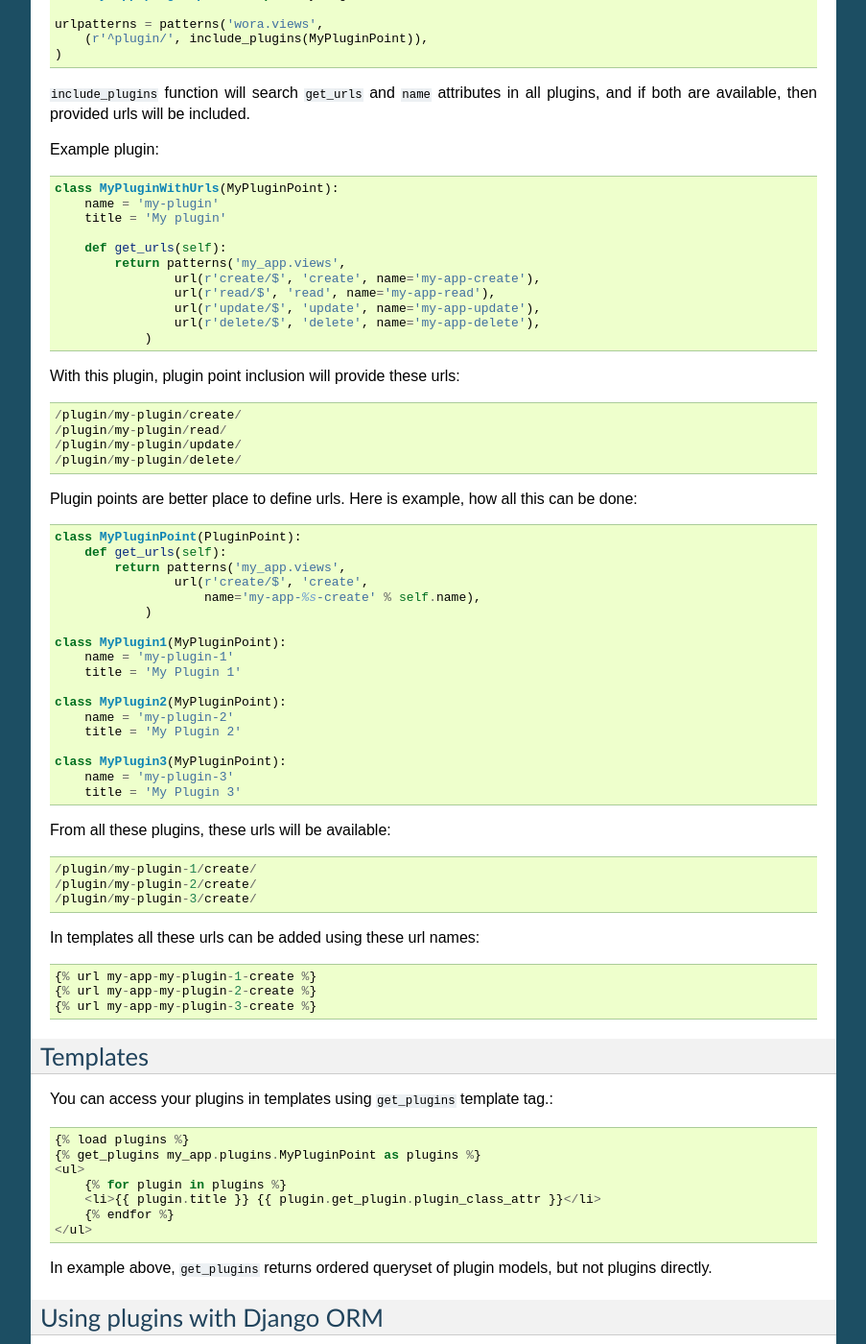
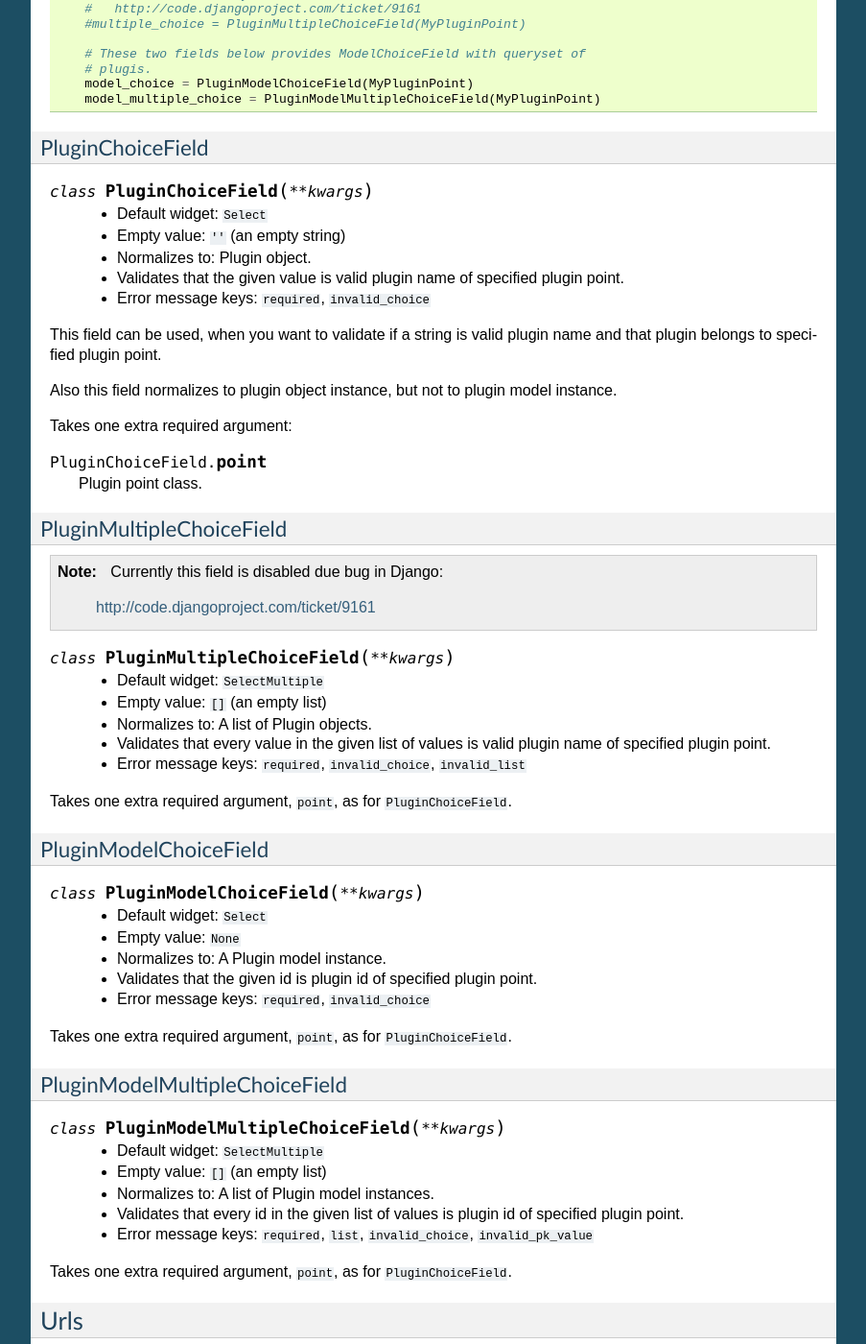
Before and after one commit to krischer/django-plugins, a Sphinx documentation site: the page built from docs/index.rst, in a window 1280 px wide and 1400 px high, scrolled down 4452 px. Shown: the whole window at 96% size, without its empty margins (198-1101 px from the left). Built offline with Sphinx 7.4.7, drawn with Linux system fonts in a browser that asks for light colours; some of the changed text lies outside the part shown.

Commit message:
Updated documentation.

```diff
--- a/docs/index.rst
+++ b/docs/index.rst
@@ -221,6 +221,27 @@ assigned to model instances::
 
 Also there is ``ManyPluginField``, for many-to-many relation.
 
+PluginField
+~~~~~~~~~~~
+
+.. class:: PluginField(point, [**options])
+
+This field is simply foreign key to ``Plugin`` model.
+
+Takes one extra required argument:
+
+.. attribute:: ForeignKey.point
+
+    Plugin point class.
+
+
+ManyPluginField
+~~~~~~~~~~~~~~~
+
+.. class:: ManyPluginField(point, [**options])
+
+Takes one extra required argument, ``point``, as for ``PluginField``.
+
 Form fields
 -----------
 
@@ -237,19 +258,86 @@ forms::
     class MyForm(forms.Form):
         # Two fields below provides simple ChoiceField with choices of plugins.
         choice = PluginChoiceField(MyPluginPoint)
-        multiple_choice = PluginMultipleChoiceField(MyPluginPoint)
+        # This field currently disabled:
+        #   http://code.djangoproject.com/ticket/9161
+        #multiple_choice = PluginMultipleChoiceField(MyPluginPoint)
 
         # These two fields below provides ModelChoiceField with queryset of
         # plugis.
         model_choice = PluginModelChoiceField(MyPluginPoint)
         model_multiple_choice = PluginModelMultipleChoiceField(MyPluginPoint)
 
-Here, ``ChoiceField`` type fields will provide ``choices`` of plugin ``name``
-and ``title``::
+PluginChoiceField
+~~~~~~~~~~~~~~~~~
+.. class:: PluginChoiceField(**kwargs)
 
-    (('my-plugin-1', 'My plugin 1'),
-     ('my-plugin-2', 'My plugin 2'),
-     ('my-plugin-3', 'My plugin 3'))
+    * Default widget: ``Select``
+    * Empty value: ``''`` (an empty string)
+    * Normalizes to: Plugin object.
+    * Validates that the given value is valid plugin name of specified plugin
+      point.
+    * Error message keys: ``required``, ``invalid_choice``
+
+This field can be used, when you want to validate if a string is valid plugin
+name and that plugin belongs to specified plugin point.
+
+Also this field normalizes to plugin object instance, but not to plugin model
+instance.
+
+Takes one extra required argument:
+
+.. attribute:: PluginChoiceField.point
+
+    Plugin point class.
+
+
+PluginMultipleChoiceField
+~~~~~~~~~~~~~~~~~~~~~~~~~
+
+.. note::
+
+    Currently this field is disabled due bug in Django:
+
+        http://code.djangoproject.com/ticket/9161
+
+.. class:: PluginMultipleChoiceField(**kwargs)
+
+    * Default widget: ``SelectMultiple``
+    * Empty value: ``[]`` (an empty list)
+    * Normalizes to: A list of Plugin objects.
+    * Validates that every value in the given list of values is valid plugin
+      name of specified plugin point.
+    * Error message keys: ``required``, ``invalid_choice``, ``invalid_list``
+
+Takes one extra required argument, ``point``, as for ``PluginChoiceField``.
+
+PluginModelChoiceField
+~~~~~~~~~~~~~~~~~~~~~~
+
+.. class:: PluginModelChoiceField(**kwargs)
+
+    * Default widget: ``Select``
+    * Empty value: ``None``
+    * Normalizes to: A Plugin model instance.
+    * Validates that the given id is plugin id of specified plugin point.
+    * Error message keys: ``required``, ``invalid_choice``
+
+Takes one extra required argument, ``point``, as for ``PluginChoiceField``.
+
+PluginModelMultipleChoiceField
+~~~~~~~~~~~~~~~~~~~~~~~~~~~~~~
+
+.. class:: PluginModelMultipleChoiceField(**kwargs)
+
+    * Default widget: ``SelectMultiple``
+    * Empty value: ``[]`` (an empty list)
+    * Normalizes to: A list of Plugin model instances.
+    * Validates that every id in the given list of values is plugin id of
+      specified plugin point.
+    * Error message keys: ``required``, ``list``, ``invalid_choice``,
+      ``invalid_pk_value``
+
+Takes one extra required argument, ``point``, as for ``PluginChoiceField``.
 
 Urls
 ----
```
